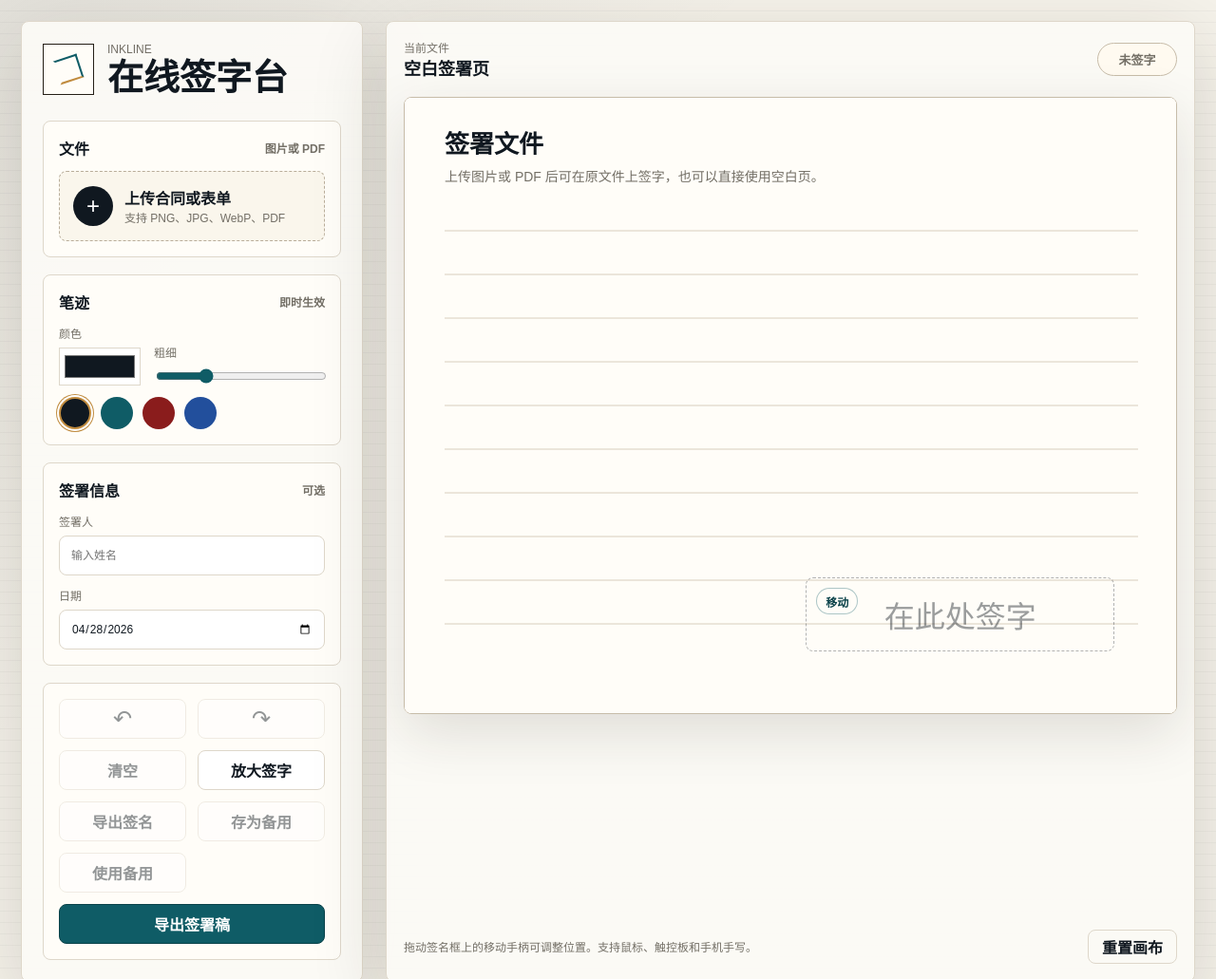
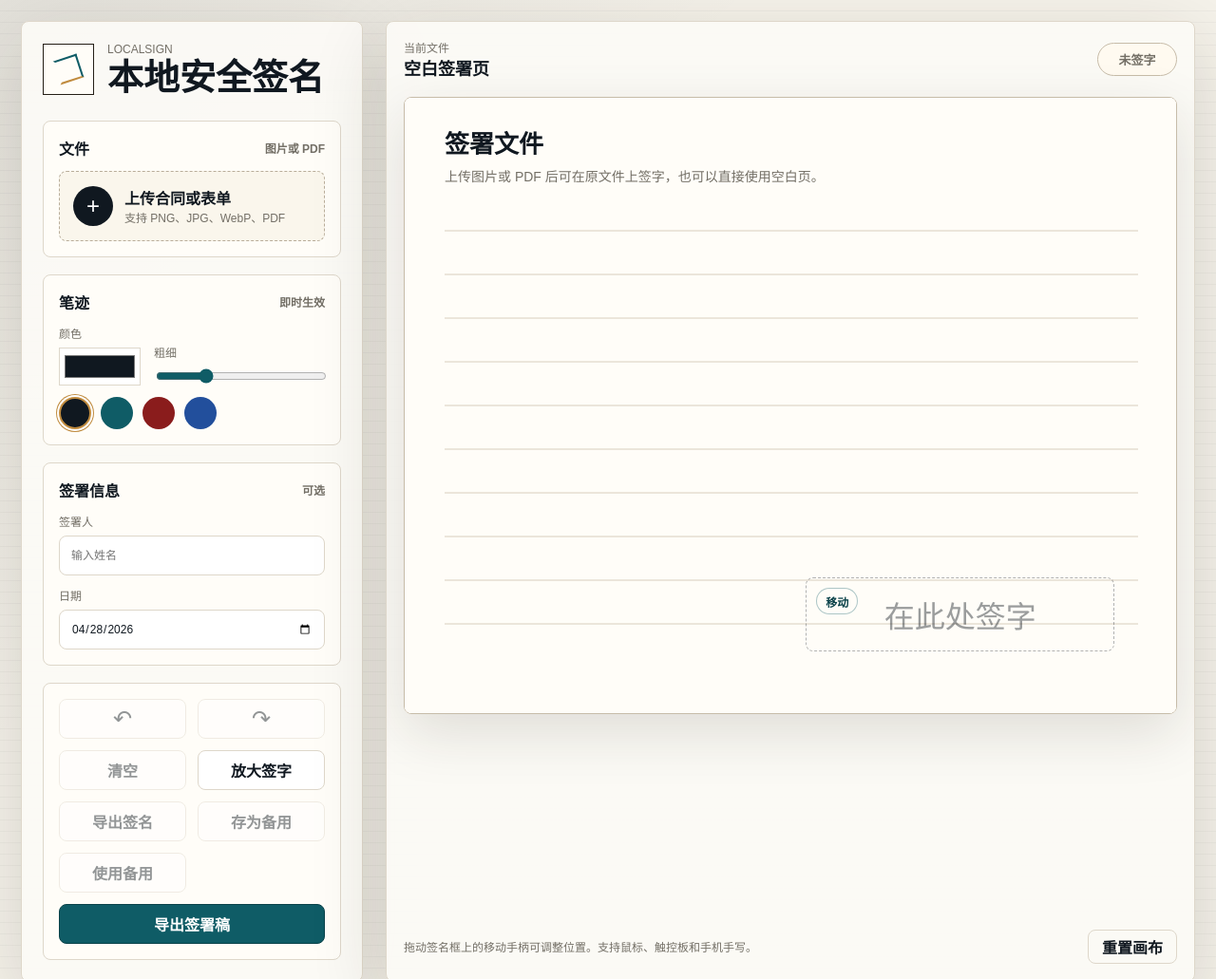
Before and after one commit to cclank/localsign, a website: page index.html in a window 1280 px wide. Shown: the top 1031 px of the page at 95% size. Drawn offline with Linux system fonts and the light colour scheme.

Commit message:
Rename product to LocalSign

```diff
--- a/index.html
+++ b/index.html
@@ -3,7 +3,7 @@
   <head>
     <meta charset="UTF-8" />
     <meta name="viewport" content="width=device-width, initial-scale=1.0" />
-    <title>Inkline 在线签字</title>
+    <title>LocalSign 本地安全签名</title>
     <link rel="stylesheet" href="./styles.css" />
   </head>
   <body>
@@ -14,8 +14,8 @@
             <span></span>
           </div>
           <div>
-            <p class="eyebrow">Inkline</p>
-            <h1>在线签字台</h1>
+            <p class="eyebrow">LocalSign</p>
+            <h1>本地安全签名</h1>
           </div>
         </div>
 
--- a/package.json
+++ b/package.json
@@ -1,8 +1,8 @@
 {
-  "name": "online-signature",
+  "name": "localsign",
   "version": "0.1.0",
   "private": false,
-  "description": "A local-first, browser-only signature tool for signing images and PDFs without uploading documents.",
+  "description": "A local-first, browser-only signature app for signing images and PDFs without uploading documents.",
   "type": "module",
   "scripts": {
     "dev": "python3 -m http.server 5173",
```
Also changed, not shown: README.md.
